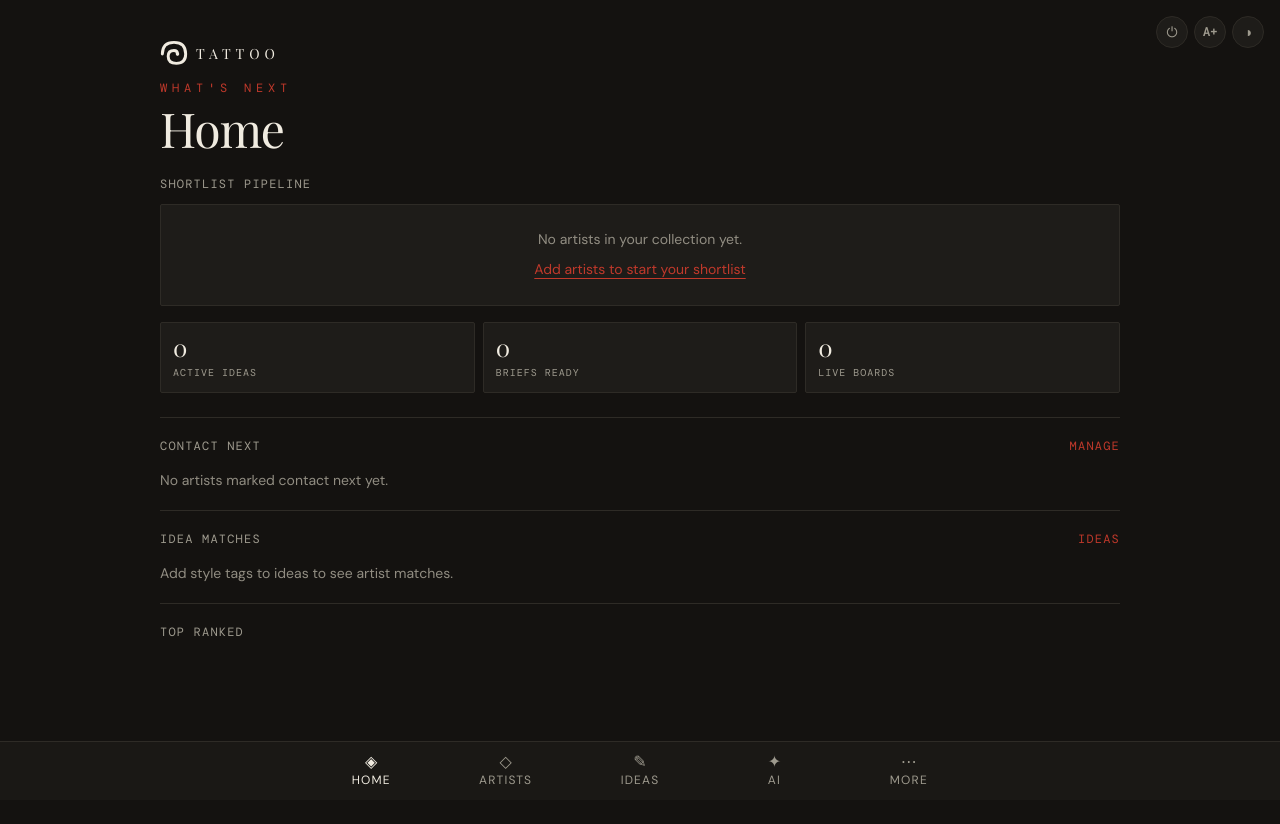
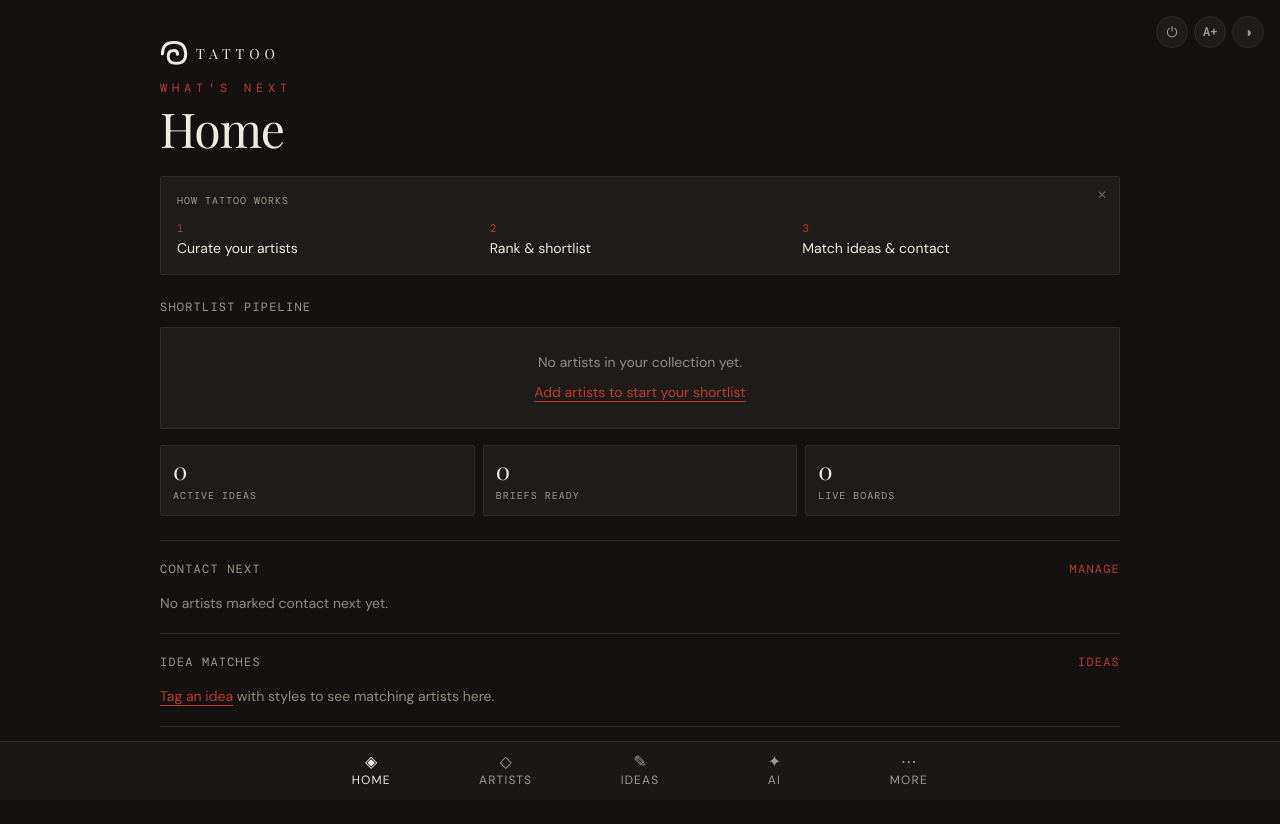
Before and after one commit to Pritesh1980/sable, a React (Vite) app: page / in a window 1280 px wide. Both pictures are taken after typing "name@example.com", "Sample123" into the empty fields and a click on the button "Sign in". Shown: the top 824 px of the page. Built offline with nearby package versions, Linux system fonts and the light colour scheme; a web font is replaced by a local one.

Commit message:
feat(guidance): How-it-works strip + cross-page empty-state CTAs (WP7)
Dismissible 3-step guide on Home persisted via device-local
tattoo_guide_dismissed (asserted never in KEY_TO_COLLECTION); every
empty state now links to the step that unblocks it.

```diff
--- /dev/null
+++ b/src/components/HowItWorksStrip.jsx
@@ -0,0 +1,45 @@
+import { useState } from 'react'
+import { Link } from 'react-router-dom'
+
+// Device-local on purpose: dismissing the guide on your Mac shouldn't dismiss
+// it on your phone, and it must never enter the synced collections.
+const GUIDE_KEY = 'tattoo_guide_dismissed'
+
+const STEPS = [
+  { n: 1, label: 'Curate your artists', to: '/gallery?mode=manage' },
+  { n: 2, label: 'Rank & shortlist', to: '/gallery' },
+  { n: 3, label: 'Match ideas & contact', to: '/brief' },
+]
+
+export default function HowItWorksStrip() {
+  const [dismissed, setDismissed] = useState(() => localStorage.getItem(GUIDE_KEY) === '1')
+
+  if (dismissed) return null
+
+  function dismiss() {
+    localStorage.setItem(GUIDE_KEY, '1')
+    setDismissed(true)
+  }
+
+  return (
+    <div className="relative bg-ink-card border border-ink-border rounded-sm p-4 mb-6 animate-slide-up">
+      <button
+        onClick={dismiss}
+        aria-label="Dismiss guide"
+        title="Dismiss"
+        className="absolute top-2.5 right-3 text-cream-muted/60 hover:text-cream text-xs"
+      >
+        ✕
+      </button>
+      <p className="font-mono text-[0.625rem] text-cream-muted tracking-widest uppercase mb-3">How Tattoo works</p>
+      <div className="flex gap-3">
+        {STEPS.map(({ n, label, to }) => (
+          <Link key={n} to={to} className="flex-1 group">
+            <p className="font-mono text-[0.6875rem] text-accent">{n}</p>
+            <p className="font-body text-cream text-sm leading-snug mt-0.5 group-hover:text-accent transition-colors">{label}</p>
+          </Link>
+        ))}
+      </div>
+    </div>
+  )
+}
--- a/src/pages/Brief.jsx
+++ b/src/pages/Brief.jsx
@@ -484,7 +484,12 @@ export default function Brief({ ideas, setIdeas, artists, mergedConventions = []
         <div className="flex flex-col items-center justify-center py-24 text-center">
           <span className="text-5xl mb-4 opacity-10">◇</span>
           <p className="text-cream-muted/90 font-body text-sm">No ideas yet.</p>
-          <p className="text-cream-muted/90 font-body text-xs mt-1">Tap + to capture your first concept.</p>
+          <button
+            onClick={() => setModal(BLANK_IDEA)}
+            className="text-accent hover:text-accent-hover font-body text-xs mt-1 underline underline-offset-4"
+          >
+            Capture your first idea — tag it to see matching artists
+          </button>
         </div>
       ) : filtered.length === 0 ? (
         <p className="text-cream-muted/90 text-center text-xs font-mono tracking-widest py-16">No ideas with this status.</p>
--- a/src/pages/Concepts.jsx
+++ b/src/pages/Concepts.jsx
@@ -1,4 +1,5 @@
 import { useState } from 'react'
+import { Link } from 'react-router-dom'
 import ConceptVariantLab from '../components/ConceptVariantLab'
 import Logo from '../components/Logo'
 import PromptPackComposer from '../components/PromptPackComposer'
@@ -526,6 +527,12 @@ export default function Concepts({ concepts, setConcepts, artists = [], ideas =
               ? 'Describe an idea above and tap Generate Image.'
               : 'Describe an idea, copy the prompt, paste into your AI of choice, then bring the result back.'}
           </p>
+          <Link
+            to="/brief"
+            className="text-accent hover:text-accent-hover font-body text-xs mt-2 underline underline-offset-4"
+          >
+            Or seed one from a Brief idea
+          </Link>
         </div>
       ) : (
         <div className="space-y-4">
--- a/src/pages/Dashboard.jsx
+++ b/src/pages/Dashboard.jsx
@@ -1,6 +1,7 @@
 import { Link } from 'react-router-dom'
 import Logo from '../components/Logo'
 import TagPill from '../components/TagPill'
+import HowItWorksStrip from '../components/HowItWorksStrip'
 import { IDEA_STATUSES } from '../data/brief'
 import { ARTIST_STATUSES, buildDashboardSummary, buildMatchRationale, buildPipelineSummary, matchArtistsForIdea, normalizeArtistStatus } from '../data/planning'
 
@@ -45,6 +46,8 @@ export default function Dashboard({ artists, ideas, boards, mergedConventions =
         <p className="font-mono text-xs text-accent tracking-[0.4em] uppercase mb-2">What's next</p>
         <h1 className="font-display text-5xl text-cream leading-none tracking-tight">Home</h1>
       </div>
+
+      <HowItWorksStrip />
 
       {/* Shortlist pipeline — the artist-first loop at a glance */}
       <div className="mb-2">
@@ -180,7 +183,10 @@ export default function Dashboard({ artists, ideas, boards, mergedConventions =
             })}
           </div>
         ) : (
-          <p className="text-cream-muted/90 text-sm font-body">Add style tags to ideas to see artist matches.</p>
+          <p className="text-cream-muted/90 text-sm font-body">
+            <Link to="/brief" className="text-accent hover:text-accent-hover underline underline-offset-4">Tag an idea</Link>
+            {' '}with styles to see matching artists here.
+          </p>
         )}
       </Panel>
 
--- a/src/pages/Gallery.jsx
+++ b/src/pages/Gallery.jsx
@@ -259,9 +259,19 @@ export default function Gallery({ artists, setArtists, mergedConventions = [] })
             onSaveImages={saveImages}
           />
           {sorted.length === 0 && (
-            <p className="text-cream-muted/90 py-10 text-center tracking-widest uppercase text-xs font-mono">
-              No artists match this filter
-            </p>
+            <div className="py-10 text-center">
+              <p className="text-cream-muted/90 tracking-widest uppercase text-xs font-mono">
+                {artists.length === 0 ? 'No artists yet' : 'No artists match this filter'}
+              </p>
+              {artists.length === 0 && (
+                <button
+                  onClick={() => setManageMode(true)}
+                  className="text-accent hover:text-accent-hover font-body text-sm mt-3 underline underline-offset-4"
+                >
+                  Add your first artist
+                </button>
+              )}
+            </div>
           )}
         </div>
       )}
```
Also changed, not shown: 1 other file (tests, documents, lock files or other folders).
